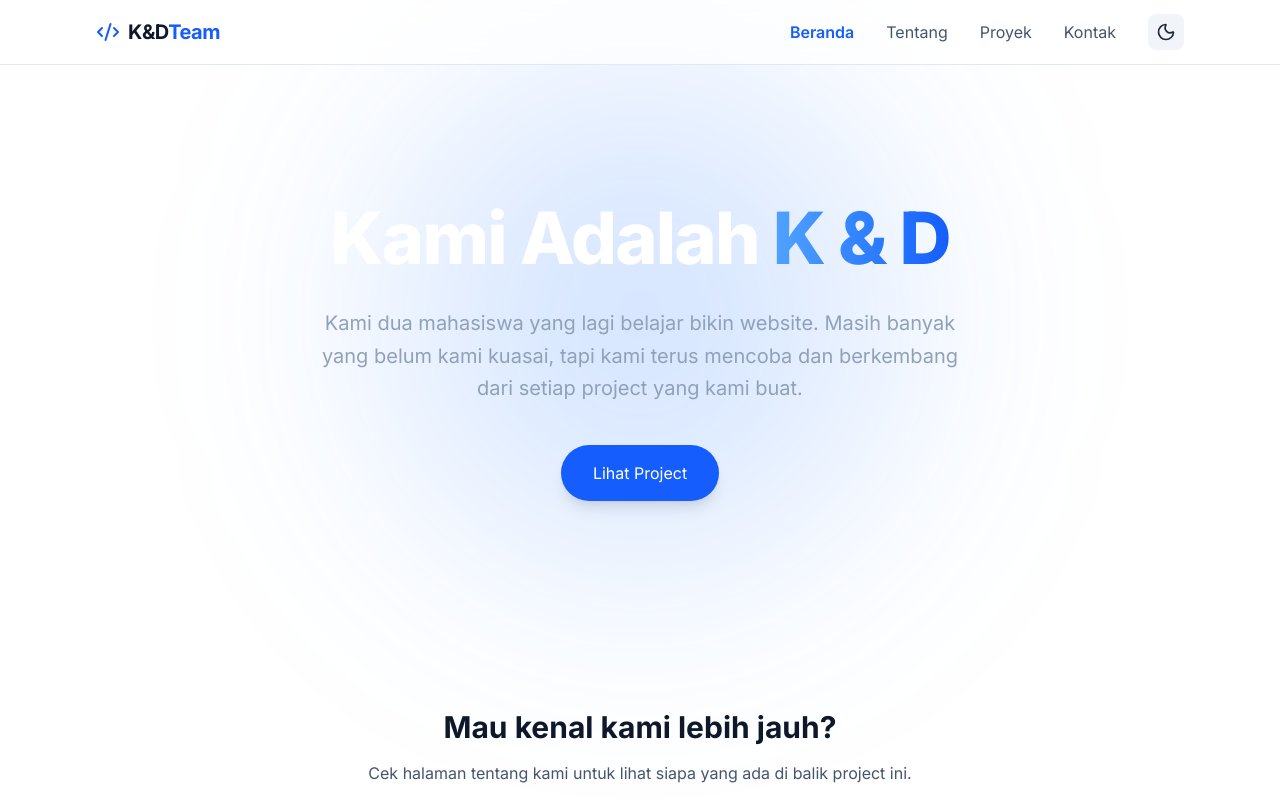
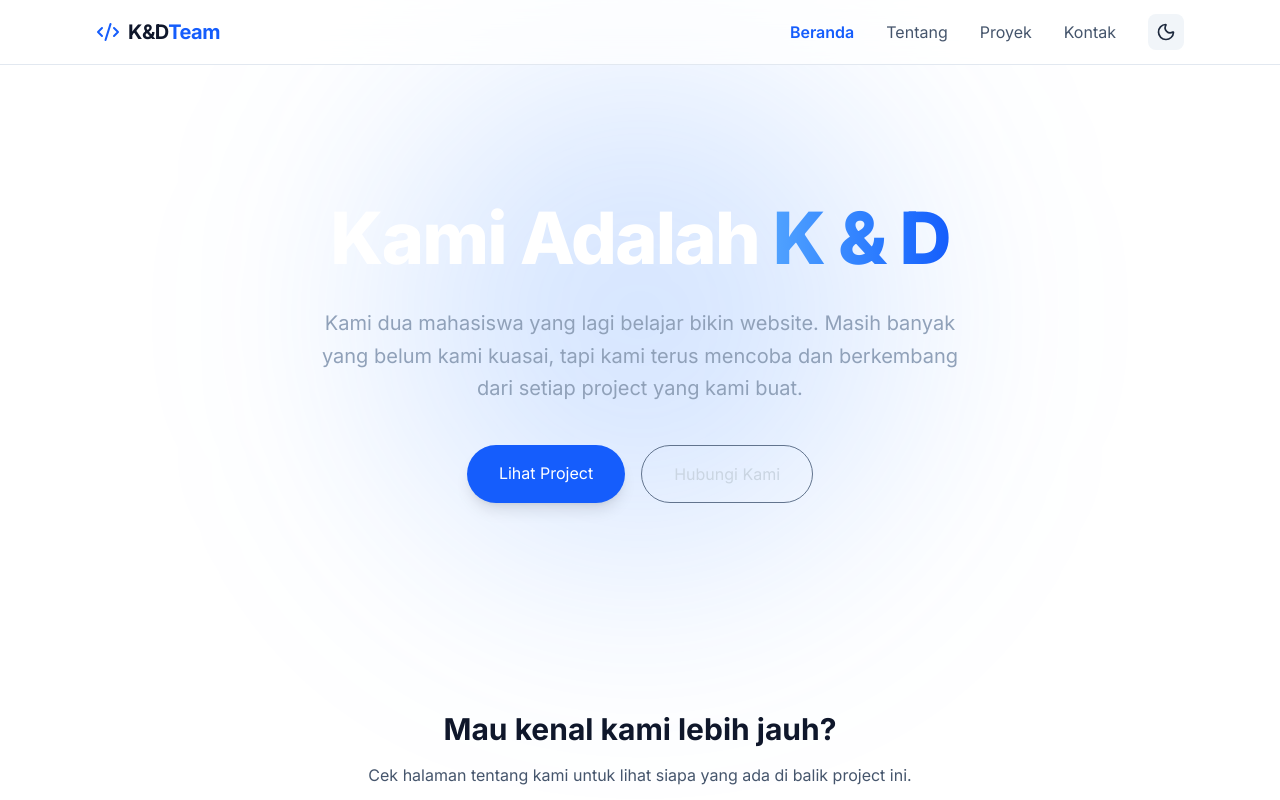
Before and after one commit to krysna07/Uts-Pweb, a Next.js app: page / in a window 1280 px wide. Shown: the top 800 px of the page. Built offline with nearby package versions, Linux system fonts and the light colour scheme.

Commit message:
Final : update beranda

```diff
--- a/app/contact/page.tsx
+++ b/app/contact/page.tsx
@@ -107,6 +107,7 @@ export default function Contact() {
             </p>
           )}
         </form>
+
       </div>
     </div>
   );
--- a/app/page.tsx
+++ b/app/page.tsx
@@ -1,17 +1,18 @@
 import Link from "next/link";
-import { Layers, Zap } from "lucide-react";
 
 export default function Home() {
   return (
     <div className="flex flex-col items-center px-4 sm:px-6 lg:px-8">
 
-      <section className="w-full max-w-6xl mx-auto pt-32 pb-32 text-center relative">
+      {/* Hero Section */}
+      <section className="relative w-full max-w-6xl mx-auto pt-32 pb-32 text-center">
 
-  {/* Background Blur Effect */}
+        {/* Background Blur */}
         <div className="absolute inset-0 -z-10 flex justify-center">
-    <div className="w-[500px] h-[500px] bg-blue-500/20 blur-[120px] rounded-full"></div>
+          <div className="w-[500px] h-[500px] bg-blue-500/20 blur-[120px] rounded-full" />
         </div>
 
+        {/* Title */}
         <h1 className="text-5xl md:text-7xl font-extrabold text-white tracking-tight mb-6 leading-tight">
           Kami Adalah{" "}
           <span className="bg-gradient-to-r from-blue-400 to-blue-600 bg-clip-text text-transparent">
@@ -19,38 +20,49 @@ export default function Home() {
           </span>
         </h1>
 
+        {/* Description */}
         <p className="text-lg md:text-xl text-slate-400 mb-10 max-w-2xl mx-auto leading-relaxed">
           Kami dua mahasiswa yang lagi belajar bikin website. Masih banyak yang belum kami kuasai,
           tapi kami terus mencoba dan berkembang dari setiap project yang kami buat.
         </p>
 
+        {/* Buttons */}
         <div className="flex justify-center gap-4 flex-wrap">
           <Link
             href="/projects"
-      className="px-8 py-4 bg-blue-600 text-white rounded-full hover:bg-blue-700 hover:scale-105 transition shadow-lg"
+            className="px-8 py-4 bg-blue-600 text-white rounded-full shadow-lg transition hover:bg-blue-700 hover:scale-105"
           >
             Lihat Project
           </Link>
+
+          <a
+            href="#contact"
+            className="px-8 py-4 border border-slate-500 text-slate-300 rounded-full transition hover:bg-slate-800 hover:scale-105"
+          >
+            Hubungi Kami
+          </a>
         </div>
       </section>
 
       {/* CTA Section */}
       <section className="w-full max-w-6xl mx-auto py-20 text-center">
+
         <h2 className="text-3xl font-bold text-slate-900 dark:text-white mb-4">
           Mau kenal kami lebih jauh?
         </h2>
+
         <p className="text-slate-600 dark:text-slate-400 mb-8">
           Cek halaman tentang kami untuk lihat siapa yang ada di balik project ini.
         </p>
 
         <Link
           href="/about"
-          className="inline-block px-8 py-4 bg-blue-600 text-white rounded-full hover:bg-blue-700 hover:scale-105 transition"
+          className="inline-block px-8 py-4 bg-blue-600 text-white rounded-full transition hover:bg-blue-700 hover:scale-105"
         >
           Tentang Kami
         </Link>
+
       </section>
-
     </div>
   );
 }
```
Lines whose indentation alone changed are shown as unchanged.
